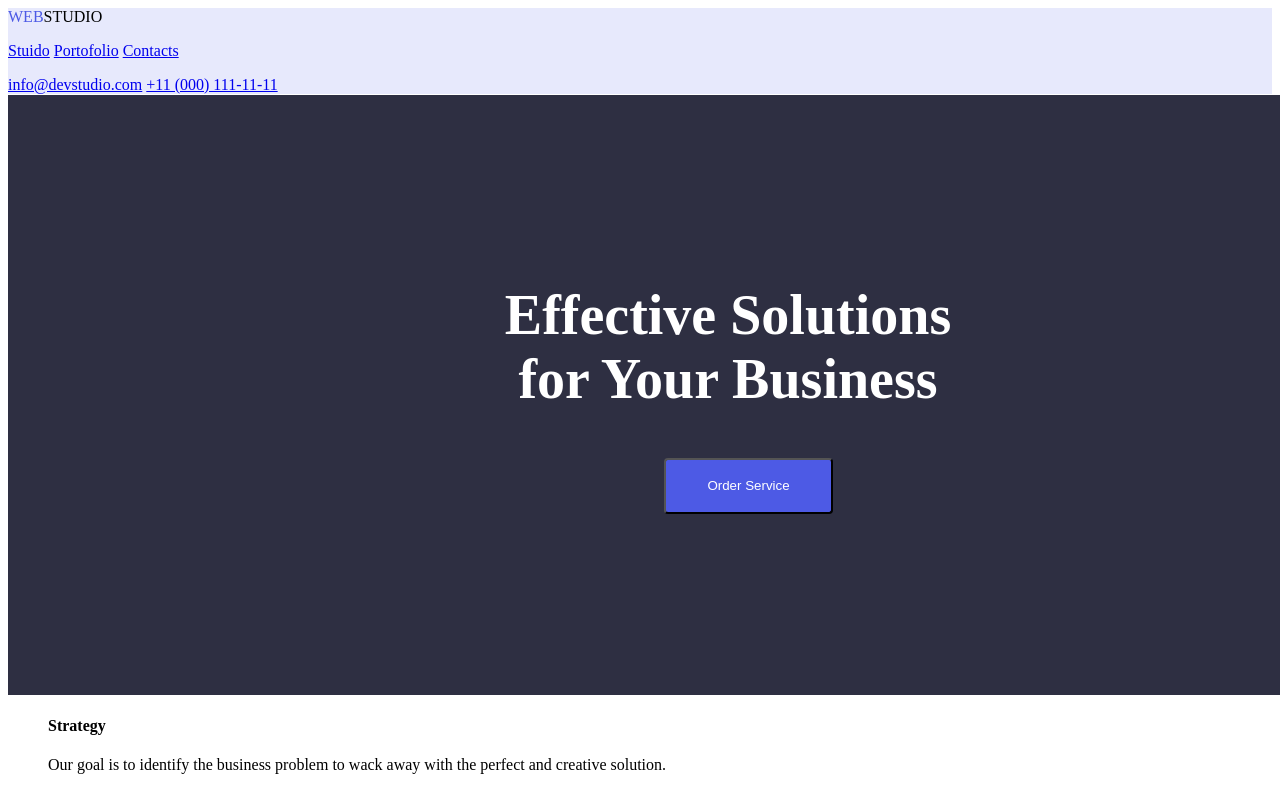
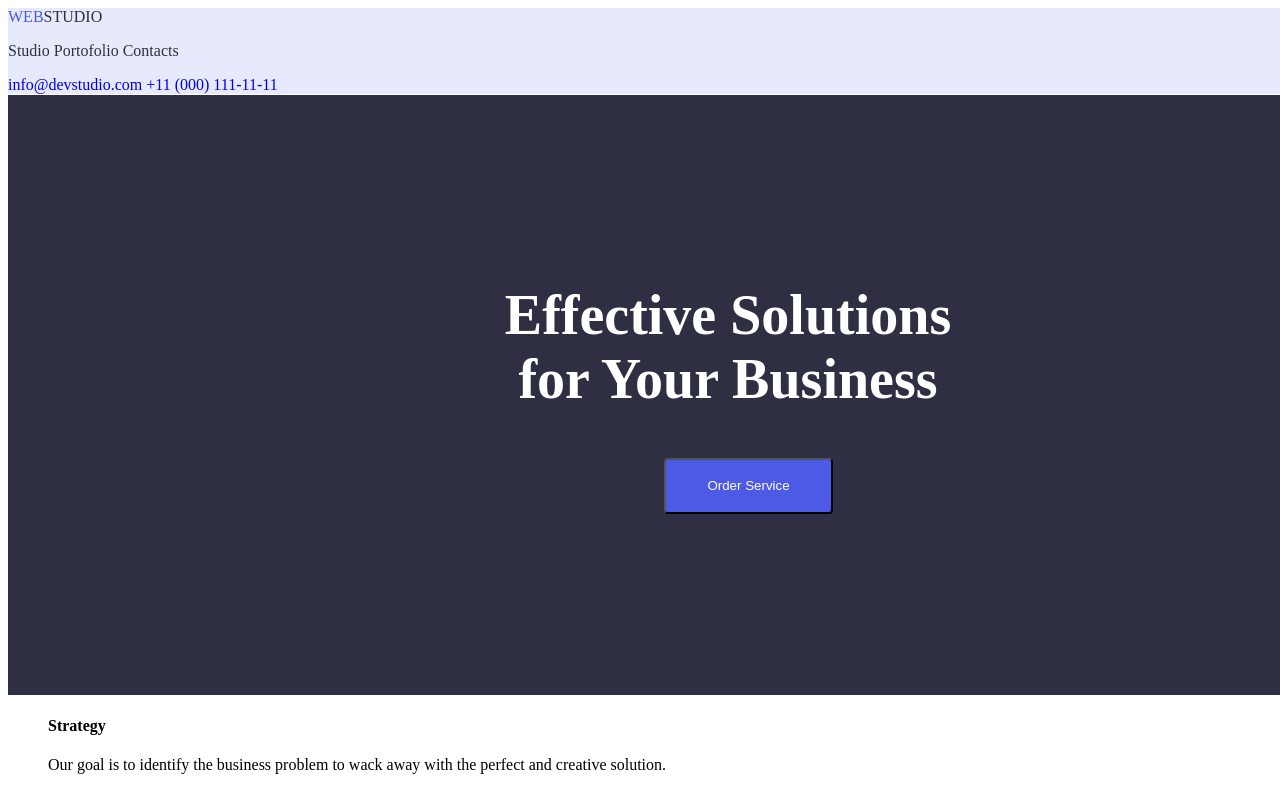
Before and after one commit to Zenley/goit-markup-hw-02, a plain HTML site: page index.html in a window 1280 px wide. Shown: the top 792 px of the page. Drawn offline with Linux system fonts and the light colour scheme.

Commit message:
added styles
added more style, set the page width and height, changed a writing mistake in html

```diff
--- a/index.html
+++ b/index.html
@@ -8,14 +8,14 @@
     <link rel="stylesheet" href="./styles/styles.css">
 </head>
 
-<body>
+<body class="page-size">
     <!-- Header section -->
     <header class="global-header">
-        <span class="logo-first-color">WEB</span>
-        <span class="logo-second-color">STUDIO</span>
+        <span class="logo">WEB</span>
+        <span class="logo">STUDIO</span>
         <nav class="nav-bar">
             <ul class="nav-list">
-                <li><a href="studio.html">Stuido</a></li>
+                <li><a href="studio.html">Studio</a></li>
                 <li><a href="portofolio.html">Portofolio</a> </li>
                 <li><a href="contacts.html">Contacts</a> </li>
             </ul>
@@ -99,8 +99,8 @@
         </section>
     </main>
     <footer>
-        <span class="logo-first-color">WEB</span>
-        <span class="logo-second-color">STUDIO</span>
+        <span class="logo">WEB</span>
+        <span class="logo">STUDIO</span>
         <address>Increase the flow of customers and sales for your business with digital marketing & growth solutions.
         </address>
     </footer>
--- a/styles/styles.css
+++ b/styles/styles.css
@@ -1,12 +1,22 @@
-.logo-first-color{
+.page-size{
+    width: 1440px;
+    height: 2592px;
+    top: -1169px;
+    left: 370px;
+}
+a{
+    text-decoration: none;
+}
+.logo{
     color: #4D5AE5;
     padding-right: 0px;
     margin-right: 0px;
     display: inline-block;
 }
-.logo-second-color:nth-child(2){
+.logo:nth-child(2){
     display: inline-block;
     margin-left: -0.25em;
+    color: #2E2F42;
 }
 .global-header{
     background-color:#E7E9FC;
@@ -22,6 +32,16 @@
     margin: 76;
     padding: 0;
 }
+a[href="studio.html"] {
+    color: #2E2F42
+}
+a[href="portofolio.html"]{
+    color: #2E2F42
+}
+a[href="contacts.html"]{
+    color: #2E2F42
+}
+
 
 .nav-list li {
     display: inline-block;
@@ -80,6 +100,7 @@
     text-align: center;
     display: inline-block;
     padding-right: 24px;
+    align-items: center;
 
 }
     .first-card{
```
